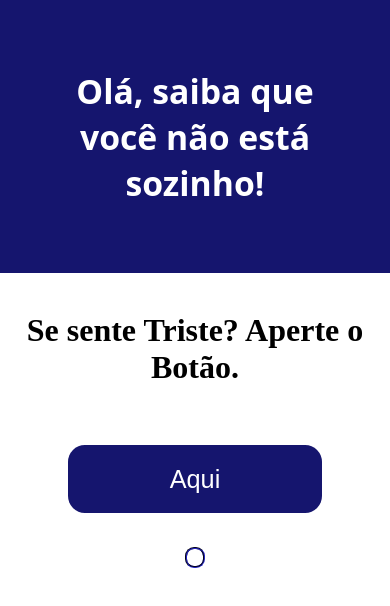
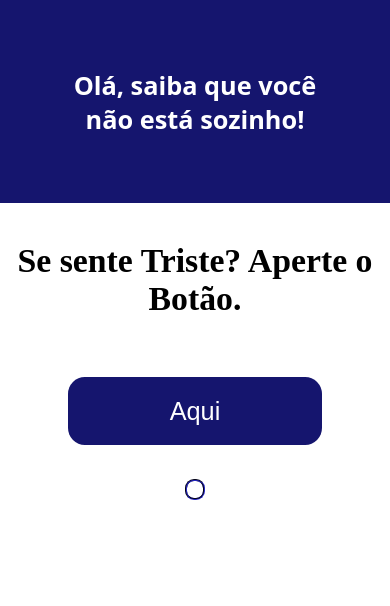
Before and after one commit to Pietrinholindo/Site-do-NIGGA, a plain HTML site: page site.html in a window 390 px wide. Drawn offline with Linux system fonts and the light colour scheme.

Commit message:
Refactor estilo.css for improved layout and styles

```diff
--- a/estilo.css
+++ b/estilo.css
@@ -5,13 +5,20 @@
 }
 
 header {
+    background-color: rgb(21, 21, 110);
     z-index: 1000;
     position: sticky;
     top: 0;
+    display: flex;
+    flex-direction: column;
+}
+header img{
+    max-width: 4vh;
+    border-radius: 5px;
 }
 
 header h1 {
-    background-color: rgb(21, 21, 110);
+
     color: white;
     margin-top: none;
     font-size: 6vh;
@@ -75,7 +82,7 @@ header h1 {
     background-color: rgb(21, 21, 110);
     color: white;
     margin-top: none;
-    font-size: 4vh;
+    font-size: 3vh;
     padding: 8vh;
     font-family:
         system-ui,
@@ -93,7 +100,7 @@ header h1 {
     box-shadow: 4vh;
 }
 .meiodatela h1 {
-    font-size: 200%;
+    font-size: 4vh;
 }
 .meiodatela button {
     background-color: rgb(21, 21, 110);
```
